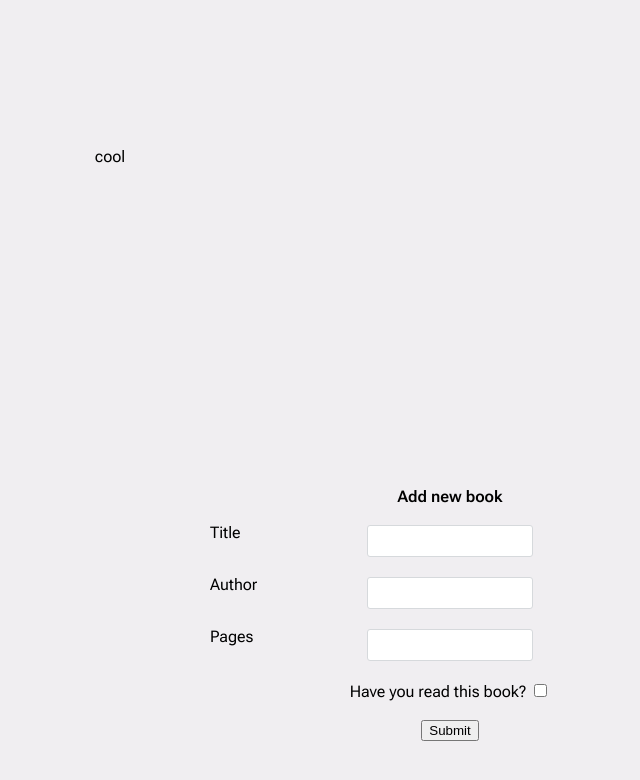
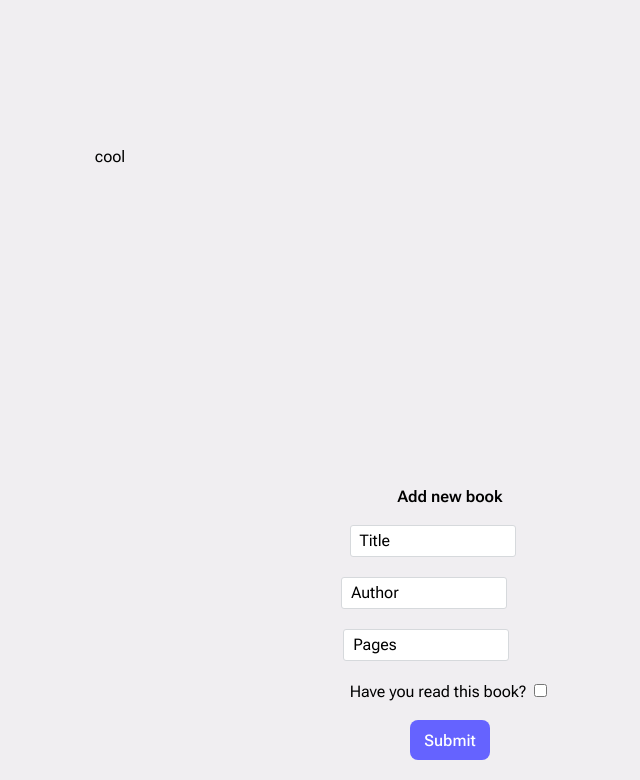
Before and after one commit to SK-2022/Library, a website: page public/index.html in a window 1280 px wide. Shown: the part 401-1181 px from the top of the page, without its empty margins (190-830 px from the left). Drawn offline with Linux system fonts and the light colour scheme.

Commit message:
Add styling for submit button on dialog box

```diff
--- a/public/index.html
+++ b/public/index.html
@@ -41,16 +41,16 @@
         <form class="book-form">
             <div class="form-heading">Add new book</div>
             <div class="input-box">
-                <input type="text" required="required">
-                <span>Title</span>
+                <input type="text" required>
+                <label>Title</label>
             </div>
             <div class="input-box">
-                <input type="text" required="required">
-                <span>Author</span>
+                <input type="text" required>
+                <label>Author</label>
             </div>
             <div class="input-box">
-                <input type="text" required="required">
-                <span>Pages</span>
+                <input type="number" required>
+                <label>Pages</label>
             </div>
             <label class="checkbox-label" for="reading-status">
                 <span>Have you read this book?</span>
--- a/style.css
+++ b/style.css
@@ -78,7 +78,7 @@ body {
 	font-weight: 600;
 }
 
-.login-button{
+.login-button, .book-submit-button{
 	font-size: 1rem;
 	font-family: 'Roboto Flex', sans-serif;
 	font-weight: 500;
@@ -142,6 +142,7 @@ body {
 	display: flex;
 	flex-direction: column;
 	align-items: center;
+	justify-content: center;
 	gap: 20px;
 	padding: 20px;
 }
@@ -154,7 +155,8 @@ body {
 	font-weight:600;
 }
 
-.book-form input[type='text']{
+.book-form input[type='text'],
+.book-form input[type='number']{
 	background-color: #FFFFFF;
     border: 1px solid #D6D9DC;
     border-radius: 3px;
@@ -164,7 +166,17 @@ body {
 	outline: none;
 }
 
-.input-box span{
-	position: absolute;
-	left: 400px;
+.input-box label{
+	position: relative;
+	right: 160px;
 }
+
+form .book-submit-button{
+	background-color: #6563FF;
+	color:#FFFFFF;
+}
+
+form .book-submit-button:hover{
+	background-color: #6d28d9;
+	color:#FFFFFF;
+}
```
